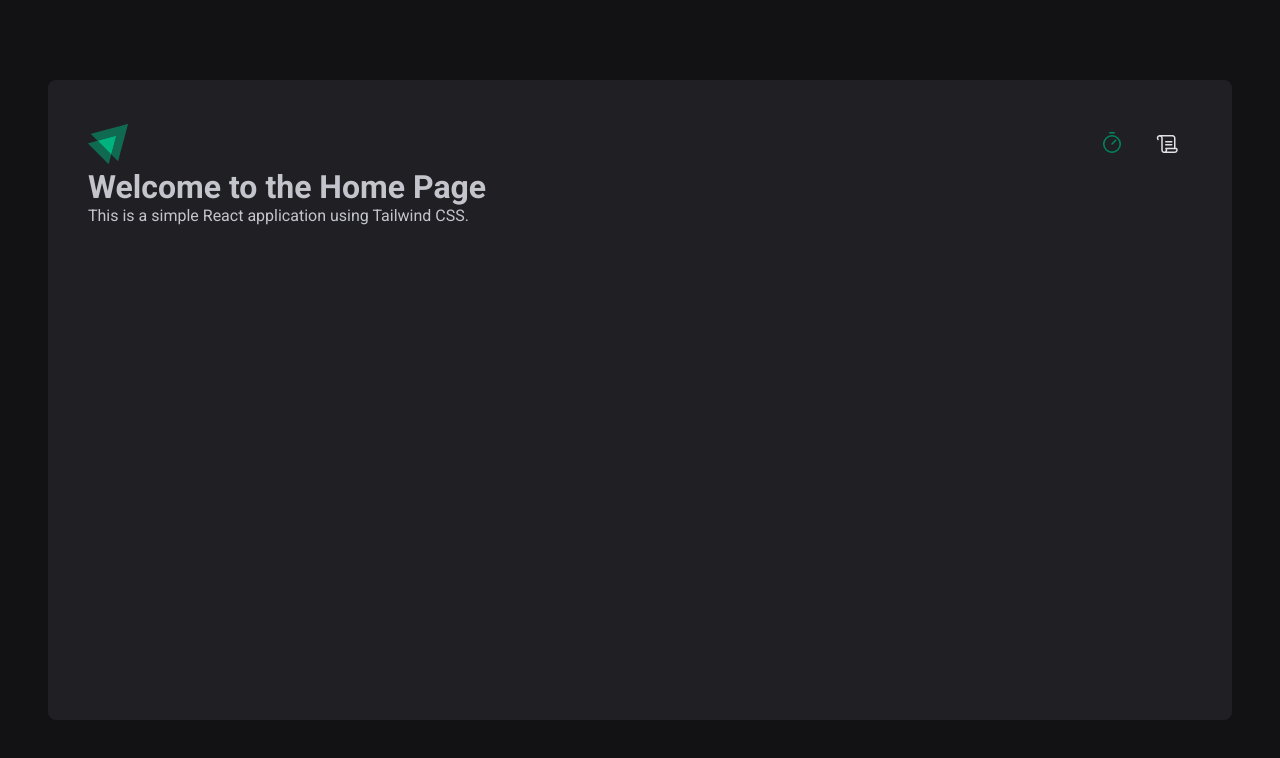
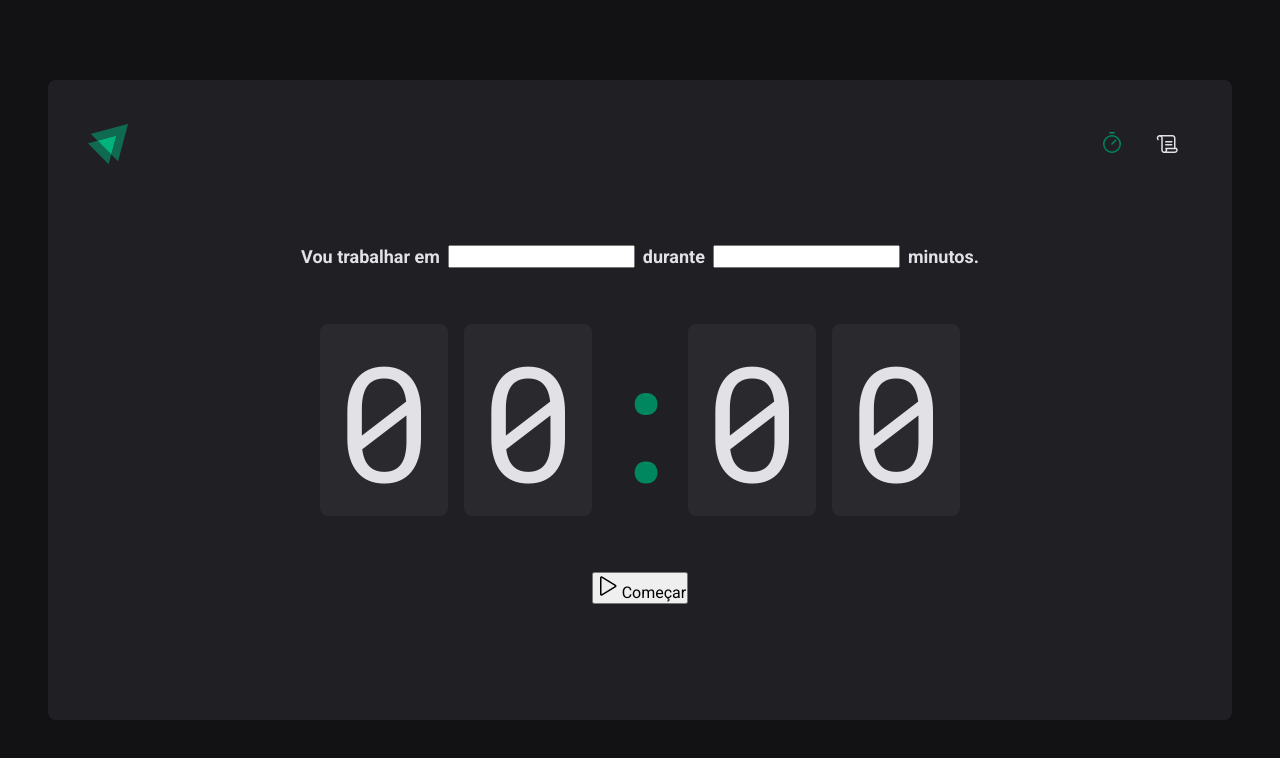
Before and after one commit to juliadesouza/pomodoro-timer, a React (Vite) app: page / in a window 1280 px wide. Shown: the top 758 px of the page. Built offline with nearby package versions, Linux system fonts and the light colour scheme.

Commit message:
feat: created home

```diff
--- a/src/pages/Home.tsx
+++ /dev/null
@@ -1,10 +0,0 @@
-export function Home() {
-  return (
-    <div className="flex flex-col items-center justify-center h-screen">
-      <h1 className="text-4xl font-bold mb-4">Welcome to the Home Page</h1>
-      <p className="text-lg">
-        This is a simple React application using Tailwind CSS.
-      </p>
-    </div>
-  );
-}
--- /dev/null
+++ b/src/pages/Home/index.tsx
@@ -0,0 +1,37 @@
+import { Play } from "phosphor-react";
+import {
+  FormContainer,
+  HomeContainer,
+  CountdownContainer,
+  Separator,
+} from "./styles";
+
+export function Home() {
+  return (
+    <HomeContainer>
+      <form>
+        <FormContainer>
+          <label htmlFor="task">Vou trabalhar em</label>
+          <input type="text" id="task" />
+
+          <label htmlFor="durationInMinutes">durante</label>
+          <input type="text" id="durationInMinutes" />
+
+          <span>minutos.</span>
+        </FormContainer>
+
+        <CountdownContainer>
+          <span>0</span>
+          <span>0</span>
+          <Separator>:</Separator>
+          <span>0</span>
+          <span>0</span>
+        </CountdownContainer>
+
+        <button type="submit">
+          <Play size={24} /> Começar
+        </button>
+      </form>
+    </HomeContainer>
+  );
+}
--- /dev/null
+++ b/src/pages/Home/styles.ts
@@ -0,0 +1,54 @@
+import styled from "styled-components";
+
+export const HomeContainer = styled.main`
+  flex: 1;
+
+  display: flex;
+  flex-direction: column;
+  align-items: center;
+  justify-content: center;
+
+  form {
+    display: flex;
+    flex-direction: column;
+    align-items: center;
+    gap: 3.5rem;
+  }
+`;
+
+export const FormContainer = styled.div`
+  width: 100%;
+  display: flex;
+  align-items: center;
+  justify-content: center;
+  gap: 0.5rem;
+  color: ${(props) => props.theme["gray-100"]};
+  font-size: 1.125rem;
+  font-weight: bold;
+  flex-wrap: wrap;
+`;
+
+export const CountdownContainer = styled.div`
+  font-family: "Roboto Mono", monospace;
+  font-size: 10rem;
+  line-height: 8rem;
+  color: ${(props) => props.theme["gray-100"]};
+
+  display: flex;
+  gap: 1rem;
+
+  span {
+    background: ${(props) => props.theme["gray-700"]};
+    padding: 2rem 1rem;
+    border-radius: 8px;
+  }
+`;
+export const Separator = styled.div`
+  padding: 2rem 0;
+  color: ${(props) => props.theme["green-500"]};
+
+  width: 4rem;
+  overflow: hidden;
+  display: flex;
+  justify-content: center;
+`;
--- a/src/styles/global.ts
+++ b/src/styles/global.ts
@@ -14,6 +14,7 @@
     body {
         background-color: ${(props) => props.theme["gray-900"]};
         color: ${(props) => props.theme["gray-300"]};
+        -webkit-font-smoothing: antialiased;
     }
 
     body, input, textarea, button {
```
